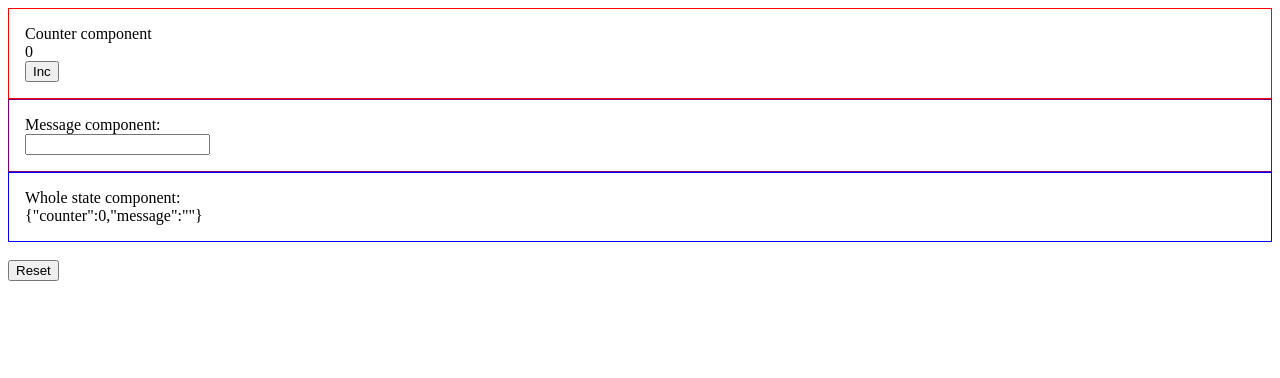
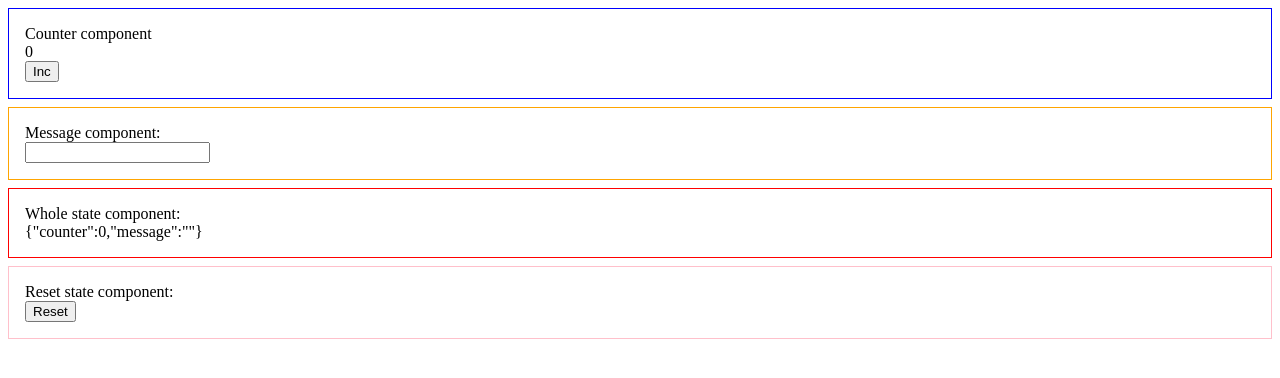
Before and after one commit to levandovsky/react-simple-store, a React (Vite) app: page / in a window 1280 px wide. Shown: the top 378 px of the page. Built offline with nearby package versions, Linux system fonts and the light colour scheme.

Commit message:
Update example

```diff
--- /dev/null
+++ b/index.d.ts
@@ -0,0 +1,4 @@
+declare module "*.module.css" {
+    const styles: Record<string, string>;
+    export default styles;
+}
--- /dev/null
+++ b/src/App.module.css
@@ -0,0 +1,23 @@
+.section {
+    padding: 1rem;
+}
+
+.mb {
+    margin-bottom: 0.5rem;
+}
+
+.borderRed {
+    border: 1px solid red;
+}
+
+.borderBlue {
+    border: 1px solid blue;
+}
+
+.borderOrange {
+    border: 1px solid orange;
+}
+
+.borderPink {
+    border: 1px solid pink;
+}
--- a/src/App.tsx
+++ b/src/App.tsx
@@ -1,16 +1,12 @@
 import {defineStore, useStore} from "./store";
+import styles from "./App.module.css";
 
-interface State {
-    counter: number;
-    message: string;
-}
-
-const initialState: State = {
+const initialState = {
     counter: 0,
     message: ""
 }
 
-const store = defineStore<State>(initialState);
+const store = defineStore(initialState);
 
 const resetStore = () => {
     store.setState(initialState);
@@ -20,11 +16,11 @@ export const WholeState = () => {
     const state = useStore(store);
 
     return (
-        <div style={{padding: "1rem", border: "1px solid blue"}}>
+        <section className={`${styles.section} ${styles.mb} ${styles.borderRed}`}>
             <div>Whole state component:</div>
 
             <div>{JSON.stringify(state)}</div>
-        </div>
+        </section>
     );
 };
 
@@ -38,13 +34,13 @@ export const Counter = () => {
     };
 
     return (
-        <div style={{padding: "1rem", border: "1px solid red"}}>
+        <section className={`${styles.section} ${styles.mb} ${styles.borderBlue}`}>
             <div>Counter component</div>
 
             <div>{counter}</div>
 
             <button onClick={inc}>Inc</button>
-        </div>
+        </section>
     );
 };
 
@@ -58,26 +54,30 @@ export const Message = () => {
     };
 
     return (
-        <div style={{padding: "1rem", border: "1px solid purple"}}>
+        <section className={`${styles.section} ${styles.mb} ${styles.borderOrange}`}>
             <div>Message component:</div>
 
             <div>
                 <input onChange={update} value={message} />
             </div>
-        </div>
+        </section>
     );
 };
 
+const ResetState = () => <section className={`${styles.section} ${styles.borderPink}`}>
+    <div>
+        Reset state component:
+    </div>
+    <button onClick={resetStore}>Reset</button>
+</section>
+
 export const App = () => {
     return (
-        <div>
+        <main>
             <Counter />
             <Message />
             <WholeState />
-
-            <br />
-
-            <button onClick={resetStore}>Reset</button>
-        </div>
+            <ResetState />
+        </main>
     );
 };
```
